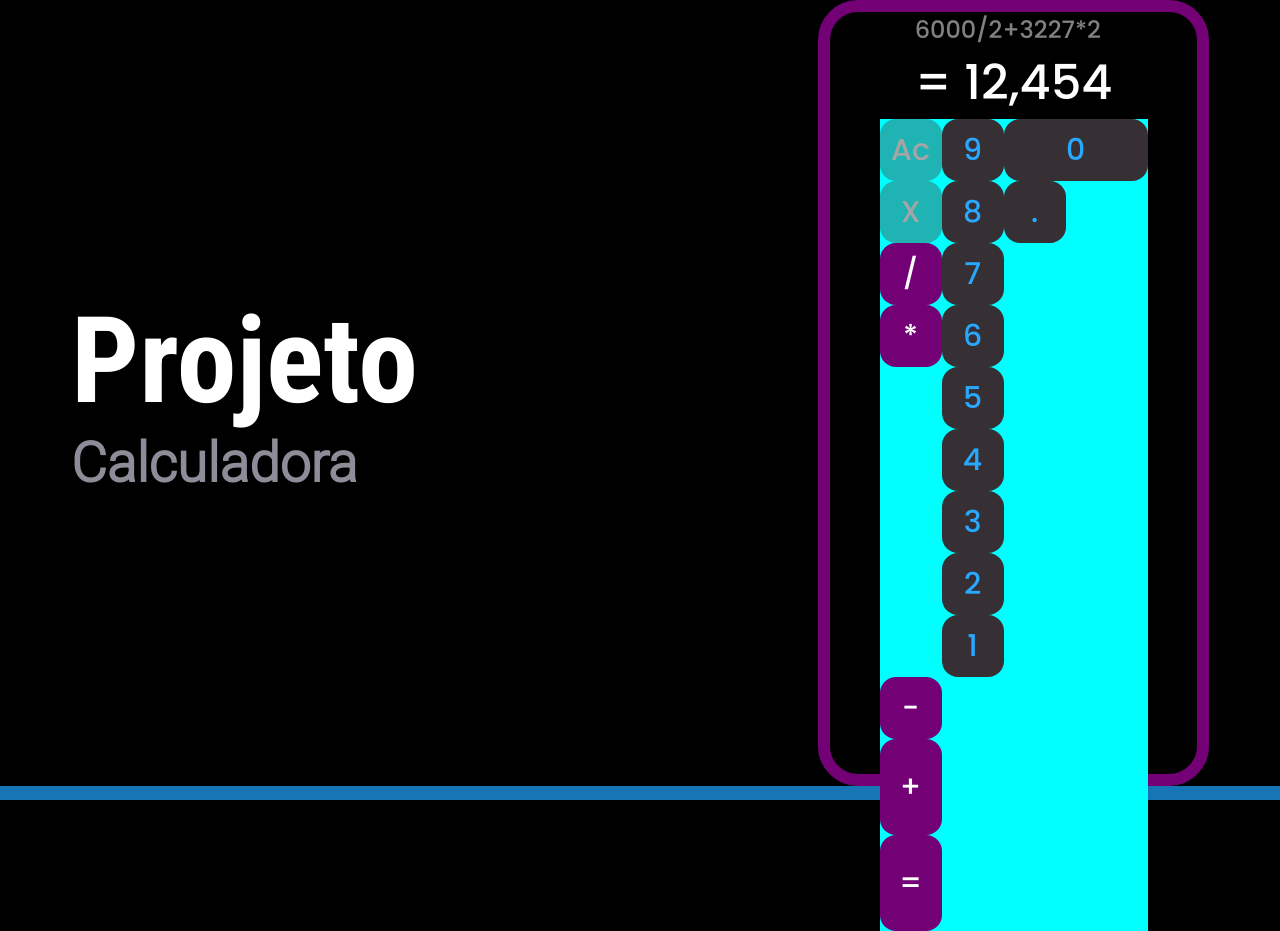
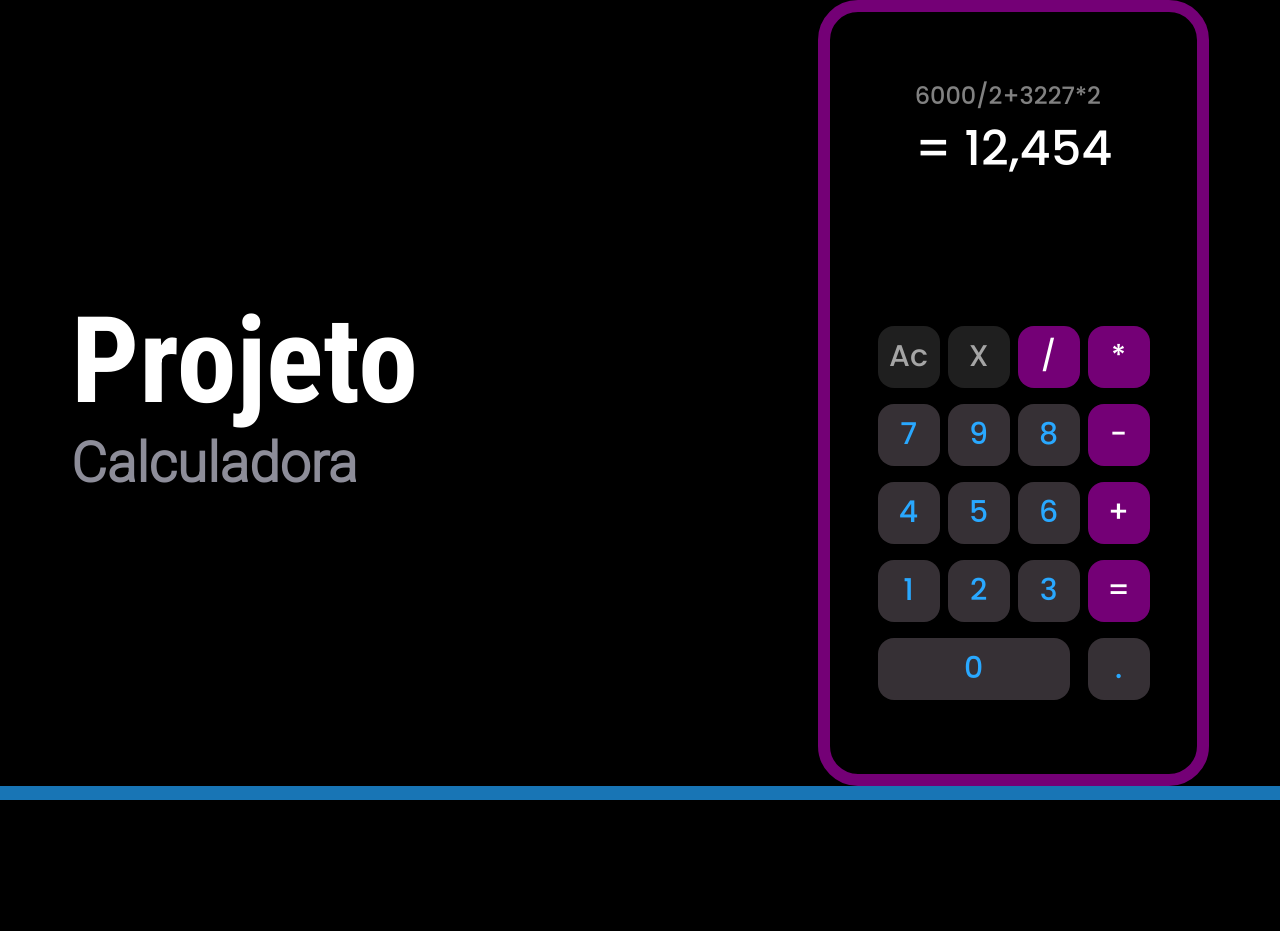
Before and after one commit to vanessaugioni/Calculadora, a React (Vite) app: page / in a window 1280 px wide. After the commit the page ends 800 px from the top, so only its background shows below. Built offline with nearby package versions, Linux system fonts and the light colour scheme.

Commit message:
finalização.buttons

```diff
--- a/src/Components/Calculadora/index.jsx
+++ b/src/Components/Calculadora/index.jsx
@@ -1,76 +1,10 @@
 import React, { useState } from "react";
-import { Container, Content, Section } from "./styles";
+import { Container, Content, Section, Area } from "./styles";
 import { Teclas } from "../Teclas";
 
 export function Calculadora() {
-  const array2 = [
-    {
-      backgroundColor: "#363035",
-      value: 9,
-      colorFont: "#29A8FF",
-      widthButton: 3.875,
-      heightButton: 3.875,
-    },
-    {
-      backgroundColor: "#363035",
-      value: 8,
-      colorFont: "#29A8FF",
-      widthButton: 3.875,
-      heightButton: 3.875,
-    },
 
-    {
-      backgroundColor: "#363035",
-      value: 7,
-      colorFont: "#29A8FF",
-      widthButton: 3.875,
-      heightButton: 3.875,
-    },
-    {
-      backgroundColor: "#363035",
-      value: 6,
-      colorFont: "#29A8FF",
-      widthButton: 3.875,
-      heightButton: 3.875,
-    },
-    {
-      backgroundColor: "#363035",
-      value: 5,
-      colorFont: "#29A8FF",
-      widthButton: 3.875,
-      heightButton: 3.875,
-    },
-    {
-      backgroundColor: "#363035",
-      value: 4,
-      colorFont: "#29A8FF",
-      widthButton: 3.875,
-      heightButton: 3.875,
-    },
-    {
-      backgroundColor: "#363035",
-      value: 3,
-      colorFont: "#29A8FF",
-      widthButton: 3.875,
-      heightButton: 3.875,
-    },
-    {
-      backgroundColor: "#363035",
-      value: 2,
-      colorFont: "#29A8FF",
-      widthButton: 3.875,
-      heightButton: 3.875,
-    },
-    {
-      backgroundColor: "#363035",
-      value: 1,
-      colorFont: "#29A8FF",
-      widthButton: 3.875,
-      heightButton: 3.875,
-    },
-  ];
-
-  const array1 = [
+  const row1 = [
     {
       backgroundColor: "#4B4B4B6B",
       value: "Ac",
@@ -101,12 +35,105 @@ export function Calculadora() {
     },
   ];
 
-  const array3 = [
+  const row2 = [
+    {
+      backgroundColor: "#363035",
+      value: 7,
+      colorFont: "#29A8FF",
+      widthButton: 3.875,
+      heightButton: 3.875,
+    },
+    {
+      backgroundColor: "#363035",
+      value: 9,
+      colorFont: "#29A8FF",
+      widthButton: 3.875,
+      heightButton: 3.875,
+    },
+    {
+      backgroundColor: "#363035",
+      value: 8,
+      colorFont: "#29A8FF",
+      widthButton: 3.875,
+      heightButton: 3.875,
+    },
+    {
+      backgroundColor: "#740076",
+      value: "-",
+      colorFont: "#FFFFFF",
+      widthButton: 3.875,
+      heightButton: 3.875,
+    },
+  ];
+
+  const row3 = [
+    {
+      backgroundColor: "#363035",
+      value: 4,
+      colorFont: "#29A8FF",
+      widthButton: 3.875,
+      heightButton: 3.875,
+    },
+    {
+      backgroundColor: "#363035",
+      value: 5,
+      colorFont: "#29A8FF",
+      widthButton: 3.875,
+      heightButton: 3.875,
+    },
+    {
+      backgroundColor: "#363035",
+      value: 6,
+      colorFont: "#29A8FF",
+      widthButton: 3.875,
+      heightButton: 3.875,
+    },
+    {
+      backgroundColor: "#740076",
+      value: "+",
+      colorFont: "#FFFFFF",
+      widthButton: 3.875,
+      heightButton: 3.875,
+    },
+  ];
+
+  const row4 = [
+    {
+      backgroundColor: "#363035",
+      value: 1,
+      colorFont: "#29A8FF",
+      widthButton: 3.875,
+      heightButton: 3.875,
+    },
+    {
+      backgroundColor: "#363035",
+      value: 2,
+      colorFont: "#29A8FF",
+      widthButton: 3.875,
+      heightButton: 3.875,
+    },
+    {
+      backgroundColor: "#363035",
+      value: 3,
+      colorFont: "#29A8FF",
+      widthButton: 3.875,
+      heightButton: 3.875,
+    },
+    {
+      backgroundColor: "#740076",
+      value: "=",
+      colorFont: "#FFFFFF",
+      widthButton: 3.875,
+      heightButton: 3.875,
+    },
+  ];
+
+  const row5 = [
     {
       backgroundColor: "#363035",
       value: "0",
       colorFont: "#29A8FF",
-      widthButton: 9,
+      widthButton: 12,
       heightButton: 3.875,
     },
     {
@@ -115,30 +142,6 @@ export function Calculadora() {
       colorFont: "#29A8FF",
       widthButton: 3.875,
       heightButton: 3.875,
-    },
-  ];
-
-  const array4 = [
-    {
-      backgroundColor: "#740076",
-      value: "-",
-      colorFont: "#FFFFFF",
-      widthButton: 3.875,
-      heightButton: 3.875,
-    },
-    {
-      backgroundColor: "#740076",
-      value: "+",
-      colorFont: "#FFFFFF",
-      widthButton: 3.875,
-      heightButton: 6,
-    },
-    {
-      backgroundColor: "#740076",
-      value: "=",
-      colorFont: "#FFFFFF",
-      widthButton: 3.875,
-      heightButton: 6,
     },
   ];
 
@@ -156,8 +159,9 @@ export function Calculadora() {
 
       <Section>
         <article>
-          <div>
-            {array1.map((el) => (
+
+          <Area>
+            {row1.map((el) => (
               <Teclas
                 backgroundColor={el.backgroundColor}
                 value={el.value}
@@ -166,9 +170,10 @@ export function Calculadora() {
                 heightButton={el.heightButton}
               />
             ))}
-          </div>
-          <div>
-            {array2.map((el) => (
+          </Area>
+
+          <Area>
+            {row2.map((el) => (
               <Teclas
                 backgroundColor={el.backgroundColor}
                 value={el.value}
@@ -177,9 +182,10 @@ export function Calculadora() {
                 heightButton={el.heightButton}
               />
             ))}
-          </div>
-          <div>
-            {array3.map((el) => (
+          </Area>
+
+          <Area>
+            {row3.map((el) => (
               <Teclas
                 backgroundColor={el.backgroundColor}
                 value={el.value}
@@ -188,11 +194,10 @@ export function Calculadora() {
                 heightButton={el.heightButton}
               />
             ))}
-          </div>
-        </article>
+          </Area>
 
-        <div>
-          {array4.map((el) => (
+          <Area>
+            {row4.map((el) => (
               <Teclas
                 backgroundColor={el.backgroundColor}
                 value={el.value}
@@ -201,7 +206,20 @@ export function Calculadora() {
                 heightButton={el.heightButton}
               />
             ))}
-        </div>
+          </Area>
+
+          <Area>
+            {row5.map((el) => (
+              <Teclas
+                backgroundColor={el.backgroundColor}
+                value={el.value}
+                colorFont={el.colorFont}
+                widthButton={el.widthButton}
+                heightButton={el.heightButton}
+              />
+            ))}
+          </Area>
+        </article>
       </Section>
     </Container>
   );
--- a/src/Components/Calculadora/styles.jsx
+++ b/src/Components/Calculadora/styles.jsx
@@ -10,14 +10,12 @@ export const Container = styled.main`
   justify-content: space-around;
   align-items: center;
   font-family: Poppins;
-
 `;
 
 export const Content = styled.header`
   display: flex;
   flex-direction: column;
   justify-content: space-between;
-
 
   h1 {
     color: #818181;
@@ -33,16 +31,21 @@ export const Content = styled.header`
 `;
 
 export const Section = styled.main`
-background-color: aqua;
+  display: flex;
+  flex-direction: row;
 
-article{
+  article {
+    display: flex;
+    flex-direction: column;
+
+  }
+`;
+
+export const Area = styled.section`
   display: flex;
-  flex-flow: now nowrap;
-  justify-content:space-between;
+  justify-content: space-between;
 
+  padding: 0.5rem;
 
-
-}
-
-
+  gap: 0.5rem;
 `;
--- a/src/Components/Teclas/styles.jsx
+++ b/src/Components/Teclas/styles.jsx
@@ -18,4 +18,6 @@ export const Botao = styled.button`
   border-radius: 16px;
   color: ${(props)=> props.colorFont};
 
+  cursor: pointer;
+
 `;
```
Lines whose indentation alone changed are shown as unchanged.
